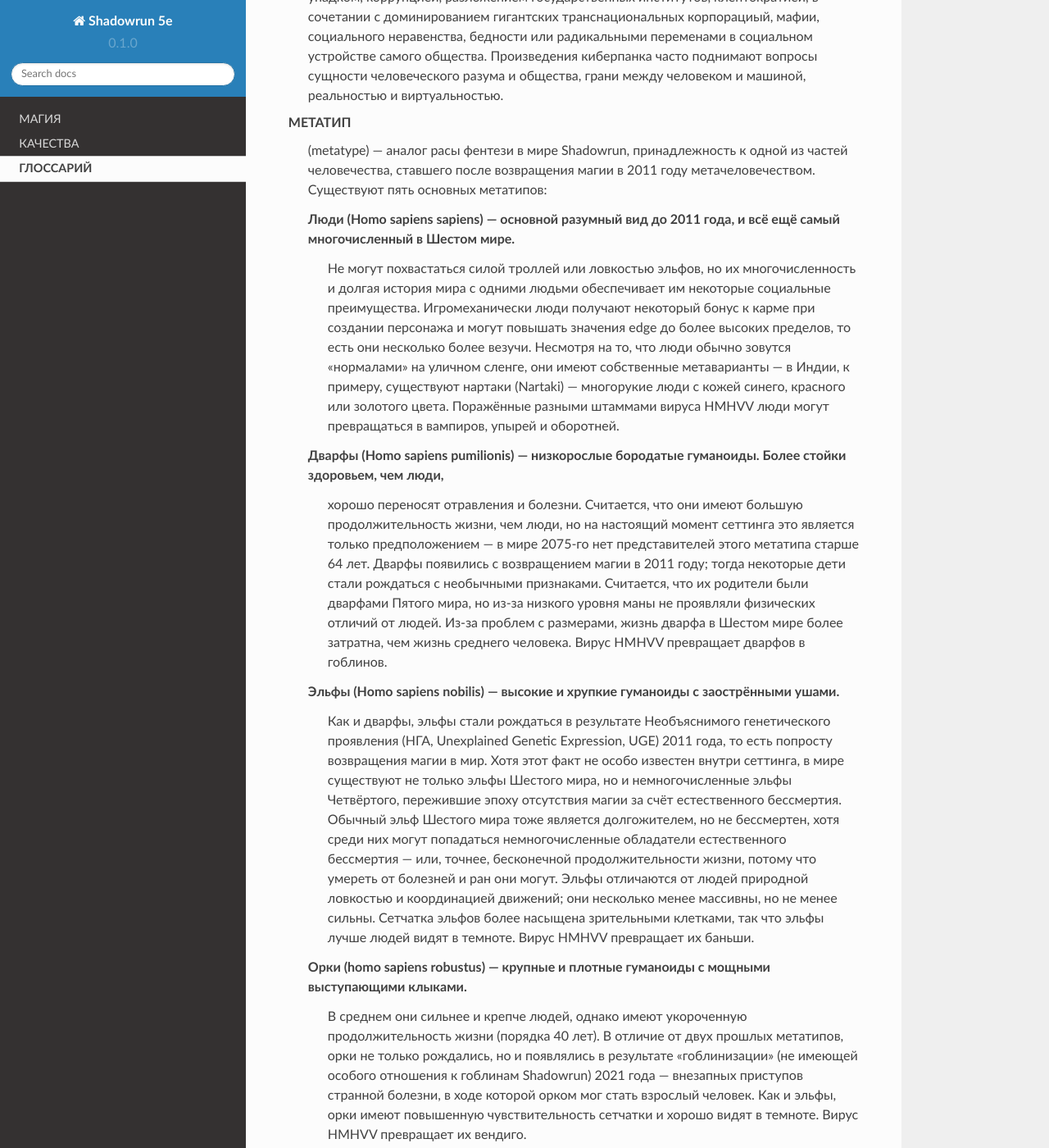
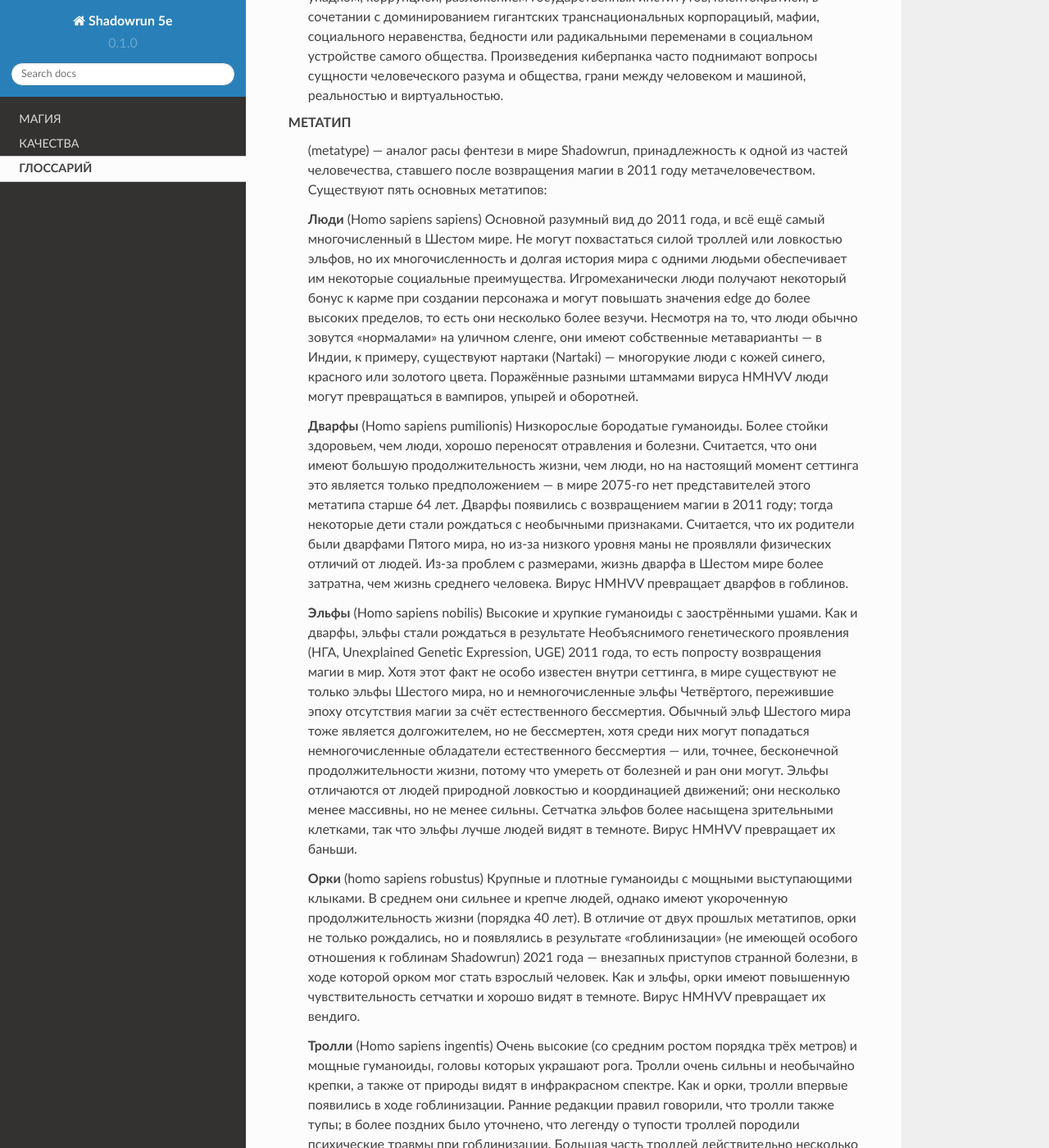
Before and after one commit to Ashokasundari/sr5e-docs, a Sphinx documentation site: the page built from docs/source/glossary.rst, in a window 1280 px wide and 1400 px high, scrolled down 422 px. Shown: the whole window at 82% size. Built offline with Sphinx 7.4.7 and the Read the Docs theme 2.0.0, drawn with Linux system fonts in a browser that asks for light colours; some of the changed text lies outside the part shown.

Commit message:
Initial commit

```diff
--- a/docs/source/glossary.rst
+++ b/docs/source/glossary.rst
@@ -20,47 +20,52 @@
         (metatype) — аналог расы фентези в мире Shadowrun, принадлежность к одной из частей человечества,
         ставшего после возвращения магии в 2011 году метачеловечеством. Существуют пять основных метатипов:
 
-        **Люди** (Homo sapiens sapiens) — основной разумный вид до 2011 года, и всё ещё самый многочисленный в Шестом мире.
-            Не могут похвастаться силой троллей или ловкостью эльфов, но их многочисленность и долгая история мира с одними людьми
-            обеспечивает им некоторые социальные преимущества. Игромеханически люди получают некоторый бонус к карме при создании
-            персонажа и могут повышать значения edge до более высоких пределов, то есть они несколько более везучи. Несмотря на то,
-            что люди обычно зовутся «нормалами» на уличном сленге, они имеют собственные метаварианты — в Индии, к примеру,
-            существуют нартаки (Nartaki) — многорукие люди с кожей синего, красного или золотого цвета.
-            Поражённые разными штаммами вируса HMHVV люди могут превращаться в вампиров, упырей и оборотней.
+        **Люди** (Homo sapiens sapiens)
+        Основной разумный вид до 2011 года, и всё ещё самый многочисленный в Шестом мире.
+        Не могут похвастаться силой троллей или ловкостью эльфов, но их многочисленность и долгая история мира с одними людьми
+        обеспечивает им некоторые социальные преимущества. Игромеханически люди получают некоторый бонус к карме при создании
+        персонажа и могут повышать значения edge до более высоких пределов, то есть они несколько более везучи. Несмотря на то,
+        что люди обычно зовутся «нормалами» на уличном сленге, они имеют собственные метаварианты — в Индии, к примеру,
+        существуют нартаки (Nartaki) — многорукие люди с кожей синего, красного или золотого цвета.
+        Поражённые разными штаммами вируса HMHVV люди могут превращаться в вампиров, упырей и оборотней.
 
 
-        **Дварфы** (Homo sapiens pumilionis) — низкорослые бородатые гуманоиды. Более стойки здоровьем, чем люди,
-            хорошо переносят отравления и болезни. Считается, что они имеют большую продолжительность жизни, чем люди,
-            но на настоящий момент сеттинга это является только предположением — в мире 2075-го нет представителей этого метатипа
-            старше 64 лет. Дварфы появились с возвращением магии в 2011 году; тогда некоторые дети стали рождаться с необычными
-            признаками. Считается, что их родители были дварфами Пятого мира, но из-за низкого уровня маны не проявляли физических
-            отличий от людей. Из-за проблем с размерами, жизнь дварфа в Шестом мире более затратна, чем жизнь среднего человека.
-            Вирус HMHVV превращает дварфов в гоблинов.
+        **Дварфы** (Homo sapiens pumilionis)
+        Низкорослые бородатые гуманоиды. Более стойки здоровьем, чем люди,
+        хорошо переносят отравления и болезни. Считается, что они имеют большую продолжительность жизни, чем люди,
+        но на настоящий момент сеттинга это является только предположением — в мире 2075-го нет представителей этого метатипа
+        старше 64 лет. Дварфы появились с возвращением магии в 2011 году; тогда некоторые дети стали рождаться с необычными
+        признаками. Считается, что их родители были дварфами Пятого мира, но из-за низкого уровня маны не проявляли физических
+        отличий от людей. Из-за проблем с размерами, жизнь дварфа в Шестом мире более затратна, чем жизнь среднего человека.
+        Вирус HMHVV превращает дварфов в гоблинов.
 
-        **Эльфы** (Homo sapiens nobilis) — высокие и хрупкие гуманоиды с заострёнными ушами.
-            Как и дварфы, эльфы стали рождаться в результате Необъяснимого генетического проявления
-            (НГА, Unexplained Genetic Expression, UGE) 2011 года, то есть попросту возвращения магии в мир.
-            Хотя этот факт не особо известен внутри сеттинга, в мире существуют не только эльфы Шестого мира,
-            но и немногочисленные эльфы Четвёртого, пережившие эпоху отсутствия магии за счёт естественного бессмертия.
-            Обычный эльф Шестого мира тоже является долгожителем, но не бессмертен, хотя среди них могут попадаться
-            немногочисленные обладатели естественного бессмертия — или, точнее, бесконечной продолжительности жизни,
-            потому что умереть от болезней и ран они могут. Эльфы отличаются от людей природной ловкостью и координацией движений;
-            они несколько менее массивны, но не менее сильны. Сетчатка эльфов более насыщена зрительными клетками,
-            так что эльфы лучше людей видят в темноте. Вирус HMHVV превращает их баньши.
+        **Эльфы** (Homo sapiens nobilis)
+        Высокие и хрупкие гуманоиды с заострёнными ушами.
+        Как и дварфы, эльфы стали рождаться в результате Необъяснимого генетического проявления
+        (НГА, Unexplained Genetic Expression, UGE) 2011 года, то есть попросту возвращения магии в мир.
+        Хотя этот факт не особо известен внутри сеттинга, в мире существуют не только эльфы Шестого мира,
+        но и немногочисленные эльфы Четвёртого, пережившие эпоху отсутствия магии за счёт естественного бессмертия.
+        Обычный эльф Шестого мира тоже является долгожителем, но не бессмертен, хотя среди них могут попадаться
+        немногочисленные обладатели естественного бессмертия — или, точнее, бесконечной продолжительности жизни,
+        потому что умереть от болезней и ран они могут. Эльфы отличаются от людей природной ловкостью и координацией движений;
+        они несколько менее массивны, но не менее сильны. Сетчатка эльфов более насыщена зрительными клетками,
+        так что эльфы лучше людей видят в темноте. Вирус HMHVV превращает их баньши.
 
-        **Орки** (homo sapiens robustus) — крупные и плотные гуманоиды с мощными выступающими клыками.
-            В среднем они сильнее и крепче людей, однако имеют укороченную продолжительность жизни (порядка 40 лет).
-            В отличие от двух прошлых метатипов, орки не только рождались, но и появлялись в результате «гоблинизации»
-            (не имеющей особого отношения к гоблинам Shadowrun) 2021 года — внезапных приступов странной болезни,
-            в ходе которой орком мог стать взрослый человек. Как и эльфы, орки имеют повышенную чувствительность сетчатки
-            и хорошо видят в темноте. Вирус HMHVV превращает их вендиго.
+        **Орки** (homo sapiens robustus)
+        Крупные и плотные гуманоиды с мощными выступающими клыками.
+        В среднем они сильнее и крепче людей, однако имеют укороченную продолжительность жизни (порядка 40 лет).
+        В отличие от двух прошлых метатипов, орки не только рождались, но и появлялись в результате «гоблинизации»
+        (не имеющей особого отношения к гоблинам Shadowrun) 2021 года — внезапных приступов странной болезни,
+        в ходе которой орком мог стать взрослый человек. Как и эльфы, орки имеют повышенную чувствительность сетчатки
+        и хорошо видят в темноте. Вирус HMHVV превращает их вендиго.
 
-        **Тролли** (Homo sapiens ingentis) — очень высокие (со средним ростом порядка трёх метров) и мощные гуманоиды,
-            головы которых украшают рога. Тролли очень сильны и необычайно крепки, а также от природы видят в инфракрасном спектре.
-            Как и орки, тролли впервые появились в ходе гоблинизации. Ранние редакции правил говорили, что тролли также тупы;
-            в более поздних было уточнено, что легенду о тупости троллей породили психические травмы при гоблинизации.
-            Большая часть троллей действительно несколько уступает интеллектом людям, но у рождённых с этим метатипом отличия
-            несущественны. Поражённые HMHVV тролли превращаются в дзу-ну-ква (Dzoo-noo-qua) или фоморов.
+        **Тролли** (Homo sapiens ingentis)
+        Очень высокие (со средним ростом порядка трёх метров) и мощные гуманоиды,
+        головы которых украшают рога. Тролли очень сильны и необычайно крепки, а также от природы видят в инфракрасном спектре.
+        Как и орки, тролли впервые появились в ходе гоблинизации. Ранние редакции правил говорили, что тролли также тупы;
+        в более поздних было уточнено, что легенду о тупости троллей породили психические травмы при гоблинизации.
+        Большая часть троллей действительно несколько уступает интеллектом людям, но у рождённых с этим метатипом отличия
+        несущественны. Поражённые HMHVV тролли превращаются в дзу-ну-ква (Dzoo-noo-qua) или фоморов.
 
     .. note::
 
```
